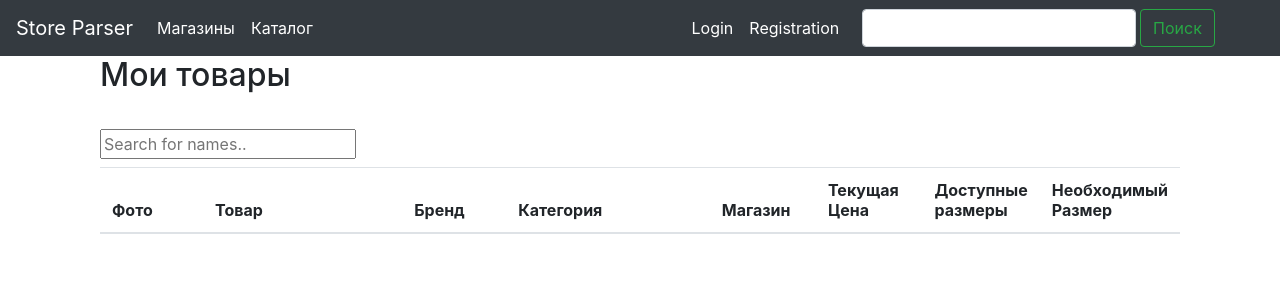
After one commit to FlyOn21/project_store_find, a Flask app: page /users/my_products in a window 1280 px wide. The commit adds this page. Shown: the top 300 px of the page. Run offline with Flask 2, Linux system fonts and the light colour scheme; data comes from the database, SQL or seed files in the repository; both versions use the stored data as it was after the commit; lists and menus that the app fills with data are empty; some libraries are stand-ins or nearby versions.

Commit message:
Issue 4 | Work with an personal account
1) Создана страница с личным кабинетом
2) Добавлено поле 'notification_sent' в таблице InterestingProduct, чтобы проверять, было ли выслано уведомление или нет

```diff
--- a/webapp_stores/templates/base.html
+++ b/webapp_stores/templates/base.html
@@ -8,8 +8,7 @@
 
         <!-- Bootstrap CSS -->
         <link rel="stylesheet" href="https://stackpath.bootstrapcdn.com/bootstrap/4.5.0/css/bootstrap.min.css" integrity="sha384-9aIt2nRpC12Uk9gS9baDl411NQApFmC26EwAOH8WgZl5MYYxFfc+NcPb1dKGj7Sk" crossorigin="anonymous">
-
-        <title>{{page_title}}</title>
+          <title>{{page_title}}</title>
       </head>
         <body>
         {% include "menu.html"%}
--- a/webapp_stores/templates/menu.html
+++ b/webapp_stores/templates/menu.html
@@ -25,7 +25,7 @@
           {%endif%}
           {%if current_user.is_user%}
             <li class="nav-item active">
-            <a class="nav-link" href="">Личный кабинет</a>
+            <a class="nav-link" href="{{url_for('users.my_products')}}">Личный кабинет</a>
           </li>
           {%endif%}
           <li class="nav-item active">
--- /dev/null
+++ b/webapp_stores/templates/user/my_products.html
@@ -0,0 +1,98 @@
+{%extends "base.html"%}
+
+{%block content%}
+
+<div class="container">
+                        <h2>Мои товары</h2>
+                    </div>
+<div class = "col-4"></div>
+<div class  = "col-8"></div>
+
+<div class="container" style="margin-top:35px">
+<!--    <h4>Товаров на странице</h4>-->
+<!--        <div class="form-group">-->
+<!--            <select name="state" id="maxRows" class="form-control" style="width:150px">-->
+<!--                <option value="5000">Показать все</option>-->
+<!--                <option value="10">2</option>-->
+<!--                <option value="30">10</option>-->
+<!--                <option value="50">50</option>-->
+<!--            </select>-->
+<!--        </div>-->
+
+    <input type="text" id="myInput" onkeyup="myFunction()" placeholder="Search for names..">
+        <h3></h3>
+        <table id="mytable" class="table table-hover">
+            <thead>
+                <th scope="col" style="width:  10%">Фото</th>
+                <th scope="col" style="width: 20%">Товар</th>
+                <th scope="col" style="width: 10%">Бренд</th>
+                <th scope="col" style="width: 20%">Категория</th>
+                <th scope="col" style="width: 10%">Магазин</th>
+                <th scope="col" style="width: 10%">Текущая Цена</th>
+                <th scope="col" style="width: 10%">Доступные размеры</th>
+                <th scope="col" style="width: 10%">Необходимый Размер</th>
+            </thead>
+             <tbody>
+            {% for product in products %}
+                <tr>
+                    <td><img alt="Cinque Terre" class="img-fluid" src="{{product.image}}" height=50px width=50px></td>
+                    <td class="text-center"><a href="{{product.url}}" class="card-link">{{product.name}}</a></td>
+                    <td class="text-center">{{product.brand}}</td>
+                    <td class="text-center">{{product.category_detailed}}</td>
+                    <td class="text-center">{{product.store}}</td>
+                    <td class="text-center">{{product.prise_full}}</td>
+                    <td class="text-center">{{product.size_available.replace('[','').replace(']','').replace("'","")}}</td>
+                    <td class="text-center">{{product.size_interesting}}</td>
+                 </tr>
+            {% endfor %}
+            </tbody>
+        </table>
+    <div class="pagination-container">
+        <nav>
+            <ul class="pagination"></ul>
+        </nav>
+    </div>
+</div>
+
+
+
+
+
+<!--<table class="table"-->
+<!--        data-toggle="True" data-pagination="True" data-search="True" data-url="data.json">-->
+<!--    <thead>-->
+<!--    {% for product in products %}-->
+<!--        <tr>-->
+<!--            <th data-field="{{product.name}}" data-sortable="true">Товар</th>-->
+<!--            <th data-field="{{product.store}}" data-sortable="true">Магазин</th>-->
+<!--            <th data-field="{{product.prise_full}}" data-sortable="true">Текущая Цена</th>-->
+<!--            <th data-field="{{product.size_interesting}}" data-sortable="true">Необходимый Размер</th>-->
+<!--        </tr>-->
+<!--    {% endfor %}-->
+<!--    </thead>-->
+
+
+<!--  <thead>-->
+<!--    <tr>-->
+<!--      <th scope="col">Товар</th>-->
+<!--      <th scope="col">Магазин</th>-->
+<!--      <th scope="col">Текущая Цена</th>-->
+<!--      <th scope="col">Необходимый Размер</th>-->
+<!--    </tr>-->
+<!--  </thead>-->
+<!--  <tbody>-->
+<!--  {% for product in products %}-->
+<!--    <tr>-->
+<!--      <th scope="row"><a href="{{product.url}}" class="card-link">{{product.name}}</a></th>-->
+<!--      <td>{{product.store}}</td>-->
+<!--      <td>{{product.prise_full}}</td>-->
+<!--      <td>{{product.size_interesting}}</td>-->
+<!--    </tr>-->
+<!--  {% endfor %}-->
+<!--  </tbody>-->
+<!--</table>-->
+
+
+
+</div>
+{%endblock%}
--- a/webapp_stores/user/views.py
+++ b/webapp_stores/user/views.py
@@ -1,7 +1,7 @@
 from flask import Blueprint, render_template, flash, url_for
 from flask_login import login_user, current_user, logout_user
 from werkzeug.utils import redirect
-from webapp_stores.user.model import User, db
+from webapp_stores.user.model import User, db, InterestingProduct
 from webapp_stores.user.forms import Login_form, Registration_user
 
 blueprint = Blueprint('users', __name__, url_prefix='/users')
@@ -64,3 +64,18 @@ def logout():
     logout_user()
     flash('You logout')
     return redirect(url_for('index'))
+
+
+
+@blueprint.route("/my_products")
+def my_products():
+    title = 'My products'
+
+    user_id=current_user.get_id()
+    user = User.query.filter_by(id=user_id).first()
+    #print(user.name)
+    # mail = query.email
+
+    user_interesting_products=InterestingProduct.query.filter_by(client_id=user_id).all()
+    #print(user_interesting_products)
+    return render_template('user/my_products.html', title=title, products=user_interesting_products)
```
Also changed, not shown: db_run_functions.py (+5 -4 lines), webapp_stores/db_functions.py (+17 -5 lines), webapp_stores/user/model.py (+8 -0 lines), webapp_store.db.
